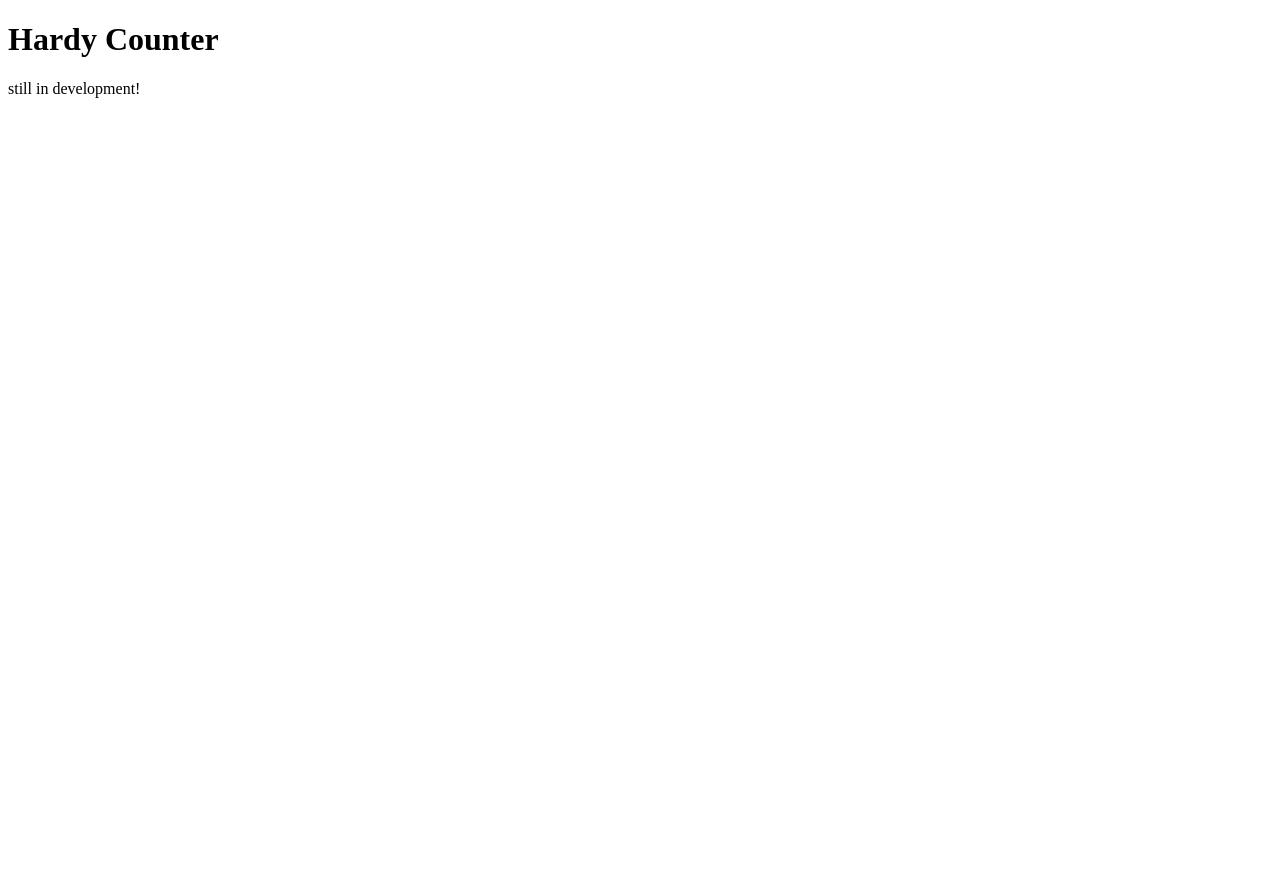
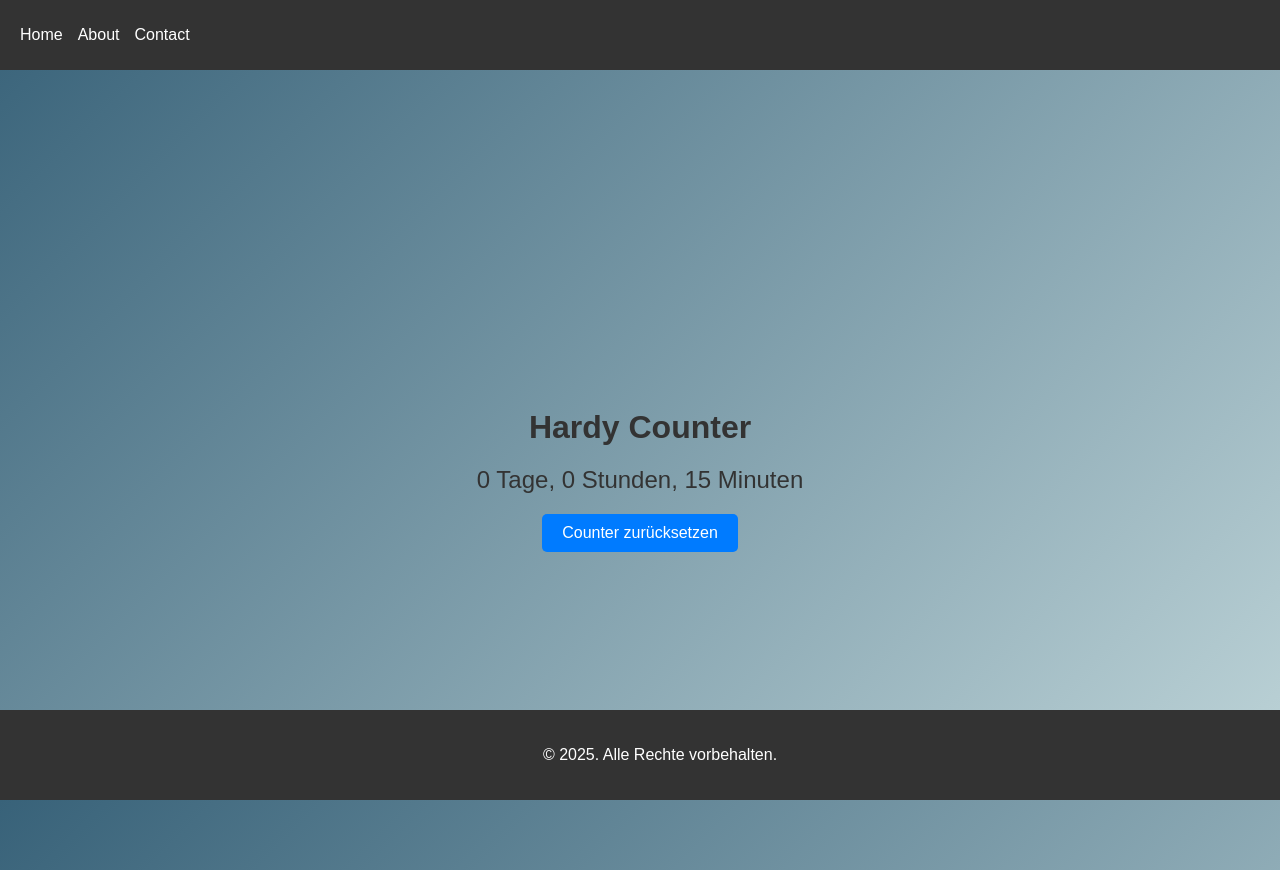
Before and after one commit to Yamam-al/yamam-al, a Nuxt app: page /hardy-counter in a window 1280 px wide. Before the commit the page ends 800 px from the top, so only its background shows below. Built offline with nearby package versions, Linux system fonts and the light colour scheme.

Commit message:
added components, css

```diff
--- /dev/null
+++ b/assets/styles/global.css
@@ -0,0 +1,25 @@
+/* assets/styles/global.css */
+html, body {
+    margin: 0;
+    padding: 0;
+    font-family: 'Arial', sans-serif;
+    background: linear-gradient(135deg, #386279, #bed4d8); /* Moderner Farbverlauf */
+    color: #333; /* Allgemeine Textfarbe */
+    height: 100%;
+
+  }
+
+/* Buttons */
+button {
+    padding: 10px 20px;
+    font-size: 1rem;
+    border: none;
+    border-radius: 5px;
+    background-color: #007bff;
+    color: white;
+    cursor: pointer;
+  }
+
+  button:hover {
+    background-color: #0056b3;
+  }
--- /dev/null
+++ b/components/Footer.vue
@@ -0,0 +1,23 @@
+<template>
+    <footer class="footer">
+      <p>&copy; 2025.  Alle Rechte vorbehalten.</p>
+    </footer>
+  </template>
+
+  <script>
+  export default {
+    name: "Footer",
+  };
+  </script>
+
+  <style scoped>
+  .footer {
+    background-color: #333;
+    color: white;
+    text-align: center;
+    padding: 20px;
+    position: fixed;
+    bottom: 0;
+    width: 100%;
+  }
+  </style>
--- /dev/null
+++ b/components/Header.vue
@@ -0,0 +1,38 @@
+<template>
+    <header class="header">
+      <nav>
+        <ul>
+          <li><a href="/">Home</a></li>
+          <li><a href="/about">About</a></li>
+          <li><a href="/contact">Contact</a></li>
+        </ul>
+      </nav>
+    </header>
+  </template>
+
+  <style scoped>
+  .header {
+    background-color: #333;
+    color: white;
+    padding: 10px 20px;
+  }
+
+  nav ul {
+    display: flex;
+    list-style: none;
+    padding: 0;
+  }
+
+  nav li {
+    margin-right: 15px;
+  }
+
+  nav a {
+    color: white;
+    text-decoration: none;
+  }
+
+  nav a:hover {
+    text-decoration: underline;
+  }
+  </style>
--- /dev/null
+++ b/layouts/counterLayout.vue
@@ -0,0 +1,20 @@
+<template>
+    <div>
+      <NuxtPage />
+      <Footer />
+    </div>
+  </template>
+
+  <script>
+  import Footer from '~/components/Footer.vue';
+
+  export default {
+    components: {
+      Footer,
+    },
+  };
+  </script>
+
+  <style scoped>
+  /* Stile für dieses spezielle Layout */
+  </style>
--- /dev/null
+++ b/layouts/default.vue
@@ -0,0 +1,23 @@
+<template>
+    <div>
+      <Header />
+      <NuxtPage />
+      <Footer />
+    </div>
+  </template>
+
+  <script>
+  import Header from '~/components/Header.vue';
+  import Footer from '~/components/Footer.vue';
+
+  export default {
+    components: {
+      Header,
+      Footer,
+    },
+  };
+  </script>
+
+  <style>
+  /* Globale Layoutstile können hier definiert werden */
+  </style>
--- a/nuxt.config.ts
+++ b/nuxt.config.ts
@@ -1,5 +1,11 @@
 // https://nuxt.com/docs/api/configuration/nuxt-config
 export default defineNuxtConfig({
   compatibilityDate: '2024-11-01',
-  devtools: { enabled: true }
+  devtools: { enabled: true },
+  css: [
+    '@/assets/styles/global.css', // Pfad zur globalen CSS-Datei
+  ],
+  components: true,
+
+
 })
--- /dev/null
+++ b/pages/contact.vue
@@ -0,0 +1,5 @@
+<template>
+    <div>
+      <h1>Contact</h1>
+    </div>
+  </template>
--- a/pages/hardy-counter.vue
+++ b/pages/hardy-counter.vue
@@ -1,9 +1,68 @@
 <template>
-    <div>
+    <div class="container">
       <h1>Hardy Counter</h1>
-      <p>
-        still in development!
-      </p>
-
+      <div class="counter">{{ counter.days }} Tage, {{ counter.hours }} Stunden, {{ counter.minutes }} Minuten</div>
+      <button @click="resetCounter">Counter zurücksetzen</button>
     </div>
   </template>
+
+  <script>
+  export default {
+    layout: 'counterLayout', // Spezielle Layout-Datei verwenden
+    data() {
+      return {
+        initialDate: new Date('2025-01-14T17:30:00'), // Initialdatum
+        counter: {
+          days: 0,
+          hours: 0,
+          minutes: 0,
+        },
+        interval: null,
+      };
+    },
+    methods: {
+      calculateCounter() {
+        const now = new Date();
+        const diff = now - this.initialDate;
+
+        const minutes = Math.floor(diff / (1000 * 60)) % 60;
+        const hours = Math.floor(diff / (1000 * 60 * 60)) % 24;
+        const days = Math.floor(diff / (1000 * 60 * 60 * 24));
+
+        this.counter = { days, hours, minutes };
+      },
+      resetCounter() {
+        this.initialDate = new Date(); // Neues Initialdatum setzen
+        this.calculateCounter();
+      },
+    },
+    mounted() {
+      this.calculateCounter();
+      this.interval = setInterval(this.calculateCounter, 60000); // Jede Minute aktualisieren
+    },
+    beforeDestroy() {
+      clearInterval(this.interval); // Interval aufräumen
+    },
+  };
+  </script>
+
+  <style scoped>
+  .container {
+    display: flex;
+    flex-direction: column;
+    justify-content: center;
+    align-items: center;
+    height: 100vh;
+    text-align: center;
+  }
+
+  h1 {
+    margin-bottom: 20px;
+    font-size: 2rem;
+  }
+
+  .counter {
+    margin-bottom: 20px;
+    font-size: 1.5rem;
+  }
+  </style>
```
